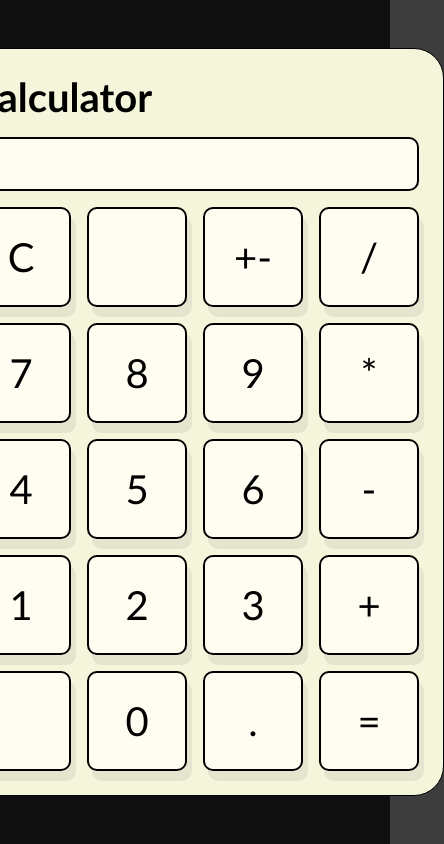
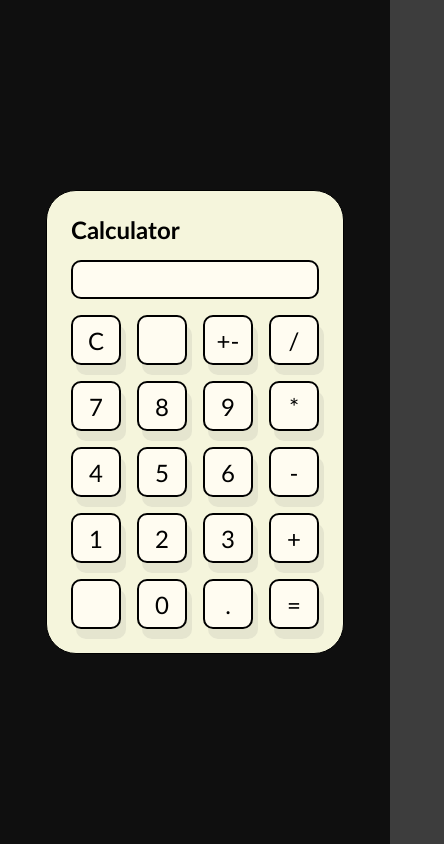
Before and after one commit to chiaramistro/my-calculator, a React (Create React App) app: page / in a window 390 px wide. Shown: the whole page, 444 px wide, since content can reach past the window. Built offline with nearby package versions, Linux system fonts and the light colour scheme.

Commit message:
Added responsiveness (smaller screens)

```diff
--- a/src/components/calc-button/CalculatorButton.css
+++ b/src/components/calc-button/CalculatorButton.css
@@ -11,10 +11,17 @@
 }
 
 .calc-button-text {
-    font-size: 2.5rem;
   display: flex;
   justify-content: center;
   align-items: center;
   margin: 0px;
-    font-family: 'Trebuchet MS', 'Lucida Sans Unicode', 'Lucida Grande', 'Lucida Sans', Arial, sans-serif;
+  font-family: "Trebuchet MS", "Lucida Sans Unicode", "Lucida Grande",
+    "Lucida Sans", Arial, sans-serif;
 }
+
+@media (max-width: 520px) {
+  .calc-button {
+    height: 50px;
+    width: 50px;
+  }
+} ;
--- a/src/components/calc-button/CalculatorButton.js
+++ b/src/components/calc-button/CalculatorButton.js
@@ -10,7 +10,7 @@ function CalculatorButton(props) {
   return (
     <div className="CalculatorButton">
       <button className="calc-button" onClick={() => onCalcButtonClick(props.number)}>
-        <p className="calc-button-text">{props.number}</p>
+        <p className="calc-button-text u-font-size-default">{props.number}</p>
         </button>
     </div>
   );
--- a/src/components/calc-field/CalculatorField.css
+++ b/src/components/calc-field/CalculatorField.css
@@ -11,7 +11,13 @@
 }
 
 .field-text {
-    font-size: 2rem;
   margin: 0px;
-    font-family: 'Trebuchet MS', 'Lucida Sans Unicode', 'Lucida Grande', 'Lucida Sans', Arial, sans-serif;
+  font-family: "Trebuchet MS", "Lucida Sans Unicode", "Lucida Grande",
+    "Lucida Sans", Arial, sans-serif;
 }
+
+@media (max-width: 520px) {
+  .CalculatorField {
+    height: 35px;
+  }
+}
--- a/src/components/calc-field/CalculatorField.js
+++ b/src/components/calc-field/CalculatorField.js
@@ -3,7 +3,7 @@ import './CalculatorField.css';
 function CalculatorField(props) {
   return (
     <div className="CalculatorField">
-      <p className="field-text">{props.chainOfOperations}</p>
+      <p className="field-text u-font-size-default">{props.chainOfOperations}</p>
     </div>
   );
 }
--- a/src/components/calculator/Calculator.css
+++ b/src/components/calculator/Calculator.css
@@ -4,10 +4,10 @@
 }
 
 .calc-title {
-    font-size: 2.5rem;
   padding: 8px;
   margin: 0px;
   font-weight: bold;
   /*text-align: center;*/
-    font-family: 'Trebuchet MS', 'Lucida Sans Unicode', 'Lucida Grande', 'Lucida Sans', Arial, sans-serif;
+  font-family: "Trebuchet MS", "Lucida Sans Unicode", "Lucida Grande",
+    "Lucida Sans", Arial, sans-serif;
 }
--- a/src/components/calculator/Calculator.js
+++ b/src/components/calculator/Calculator.js
@@ -106,7 +106,7 @@ function Calculator() {
 
   return (
     <div className="Calculator">
-      <p className="calc-title"> Calculator </p>
+      <p className="calc-title u-font-size-default"> Calculator </p>
       <CalculatorField chainOfOperations={numberToShow} />
       <div className="calc-row">
         <CalculatorButton
--- a/src/index.css
+++ b/src/index.css
@@ -1,7 +1,7 @@
 body {
   margin: 0;
-  font-family: -apple-system, BlinkMacSystemFont, 'Segoe UI', 'Roboto', 'Oxygen',
-    'Ubuntu', 'Cantarell', 'Fira Sans', 'Droid Sans', 'Helvetica Neue',
+  font-family: -apple-system, BlinkMacSystemFont, "Segoe UI", "Roboto", "Oxygen",
+    "Ubuntu", "Cantarell", "Fira Sans", "Droid Sans", "Helvetica Neue",
     sans-serif;
   -webkit-font-smoothing: antialiased;
   -moz-osx-font-smoothing: grayscale;
@@ -9,6 +9,19 @@ body {
 }
 
 code {
-  font-family: source-code-pro, Menlo, Monaco, Consolas, 'Courier New',
+  font-family: source-code-pro, Menlo, Monaco, Consolas, "Courier New",
     monospace;
 }
+
+/*
+ UTILITIES
+*/
+.u-font-size-default { /* 2.5rem */
+  font-size: 2.5rem;
+}
+
+@media (max-width: 520px) {
+  .u-font-size-default {
+    font-size: 1.5rem;
+  }
+} ;
```
Lines whose indentation alone changed are shown as unchanged.
